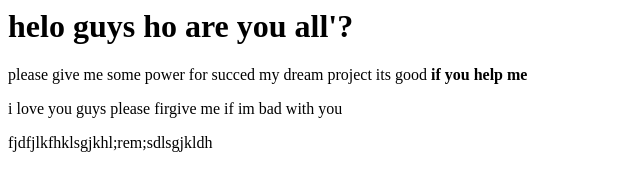
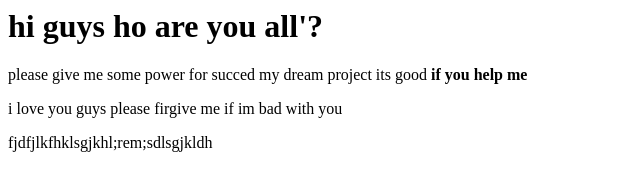
Before and after one commit to sandip-ahir/sandip-ahir123, a plain HTML site: page index.html in a window 1280 px wide. Shown: the whole page, without its empty margins (0-640 px from the left). Drawn offline with Linux system fonts and the light colour scheme.

Commit message:
chaned hello to hi

```diff
--- a/index.html
+++ b/index.html
@@ -1,6 +1,6 @@
 <html>
 <title>this my dream project</title>
-<h1>helo guys ho are you all'?</h1>
+<h1>hi guys ho are you all'?</h1>
 <p>please give me some power for succed my dream project its good <strong>if you help me</strong></p>
 <p>i love you guys please firgive me if im bad with you</p>
 <p>fjdfjlkfhklsgjkhl;rem;sdlsgjkldh</p>
```
